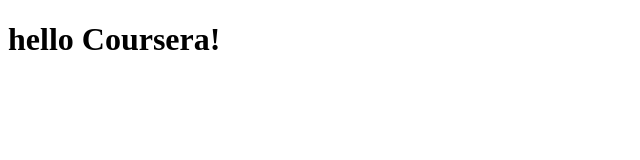
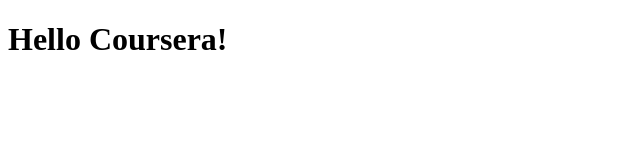
Before and after one commit to sissiottola/sissiottola.github.io, a plain HTML site: page site/index.html in a window 1280 px wide. Shown: the whole page, without its empty margins (0-640 px from the left). Drawn offline with Linux system fonts and the light colour scheme.

Commit message:
My first page.

```diff
--- a/site/index.html
+++ b/site/index.html
@@ -6,6 +6,6 @@
 	<title>Hello Coursera</title>
 </head>
 <body>
-<h1>hello Coursera!</h1>
+<h1>Hello Coursera!</h1>
 </body>
 </html>
```
